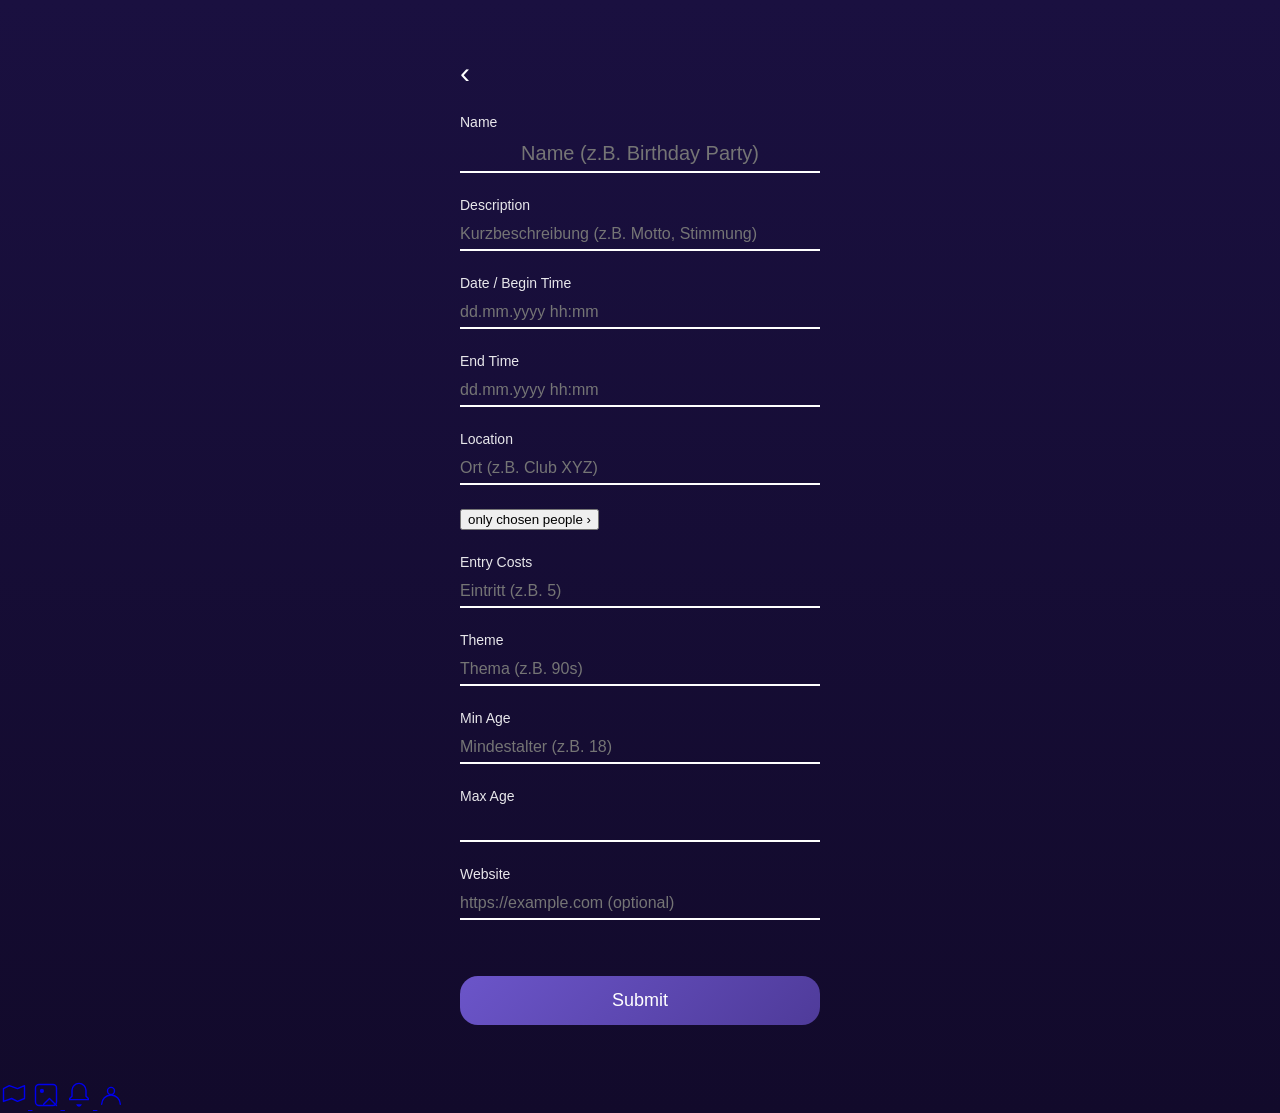
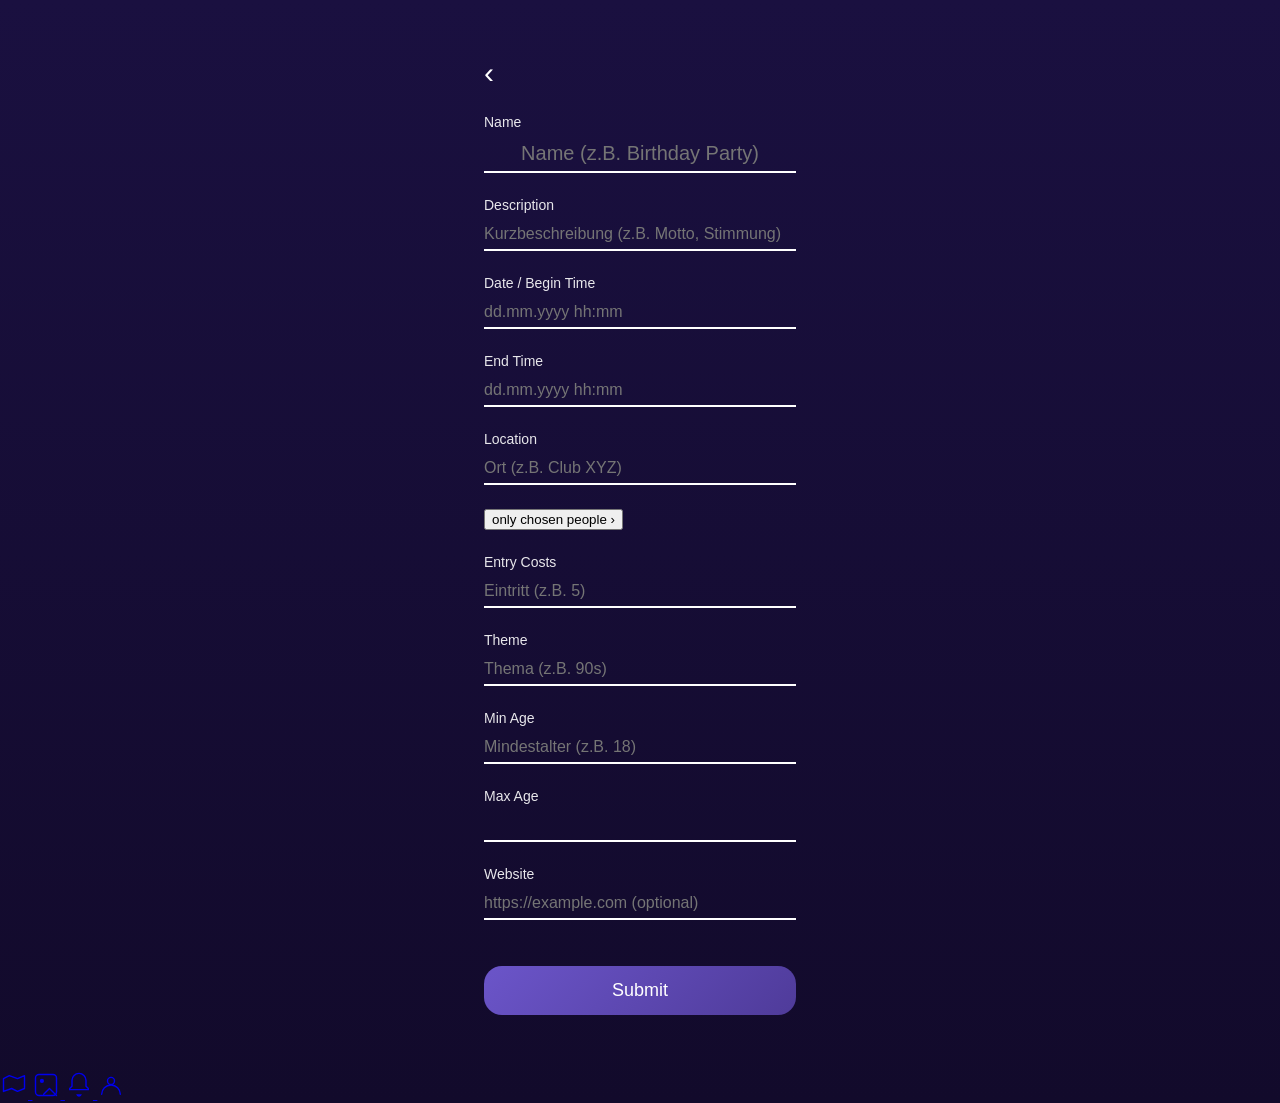

Enhance party creation and notification features

--- a/src/main/resources/META-INF/resources/addParty/addParty.css
+++ b/src/main/resources/META-INF/resources/addParty/addParty.css
@@ -8,12 +8,18 @@ body {
 .add-party-page {
   display: flex;
   justify-content: center;
+  min-height: 100dvh;
   padding: 32px 0;
+  box-sizing: border-box;
 }
 
 .party-card {
   width: 360px;
   padding: 24px;
+  min-height: calc(100dvh - 64px);
+  box-sizing: border-box;
+  display: flex;
+  flex-direction: column;
 }
 
 .card-top {
@@ -31,6 +37,12 @@ body {
 .step-title {
   font-size: 18px;
   font-weight: 600;
+}
+
+.party-form {
+  display: flex;
+  flex: 1;
+  flex-direction: column;
 }
 
 .field {
@@ -71,6 +83,56 @@ body {
 
 .step.active {
   display: block;
+  flex: 1;
+}
+
+.wizard-dots {
+  display: flex;
+  justify-content: center;
+  align-items: center;
+  gap: 10px;
+  margin-top: auto;
+  padding-top: 26px;
+}
+
+.wizard-dot {
+  width: 9px;
+  height: 9px;
+  border-radius: 999px;
+  background: rgba(255, 255, 255, 0.32);
+  box-shadow: 0 0 0 rgba(157, 133, 240, 0);
+  transform: scale(1);
+  transition:
+    background 0.25s ease,
+    box-shadow 0.25s ease,
+    transform 0.25s ease,
+    width 0.25s ease;
+}
+
+.wizard-dot.active {
+  width: 13px;
+  height: 13px;
+  background: #9d85f0;
+  box-shadow: 0 0 18px rgba(157, 133, 240, 0.85);
+  transform: scale(1.15);
+  animation: activeStepGlow 0.35s ease;
+}
+
+@keyframes activeStepGlow {
+  0% {
+    transform: scale(0.85);
+    box-shadow: 0 0 0 rgba(157, 133, 240, 0);
+  }
+
+  70% {
+    transform: scale(1.28);
+    box-shadow: 0 0 24px rgba(157, 133, 240, 0.95);
+  }
+
+  100% {
+    transform: scale(1.15);
+    box-shadow: 0 0 18px rgba(157, 133, 240, 0.85);
+  }
 }
 
 /* VISIBILITY */
@@ -214,7 +276,7 @@ body {
 /* BUTTON */
 .submit-btn {
   width: 100%;
-  margin-top: 32px;
+  margin-top: 22px;
   padding: 14px;
   border-radius: 18px;
   background: linear-gradient(135deg, #6b55c9, #4f3b9a);
